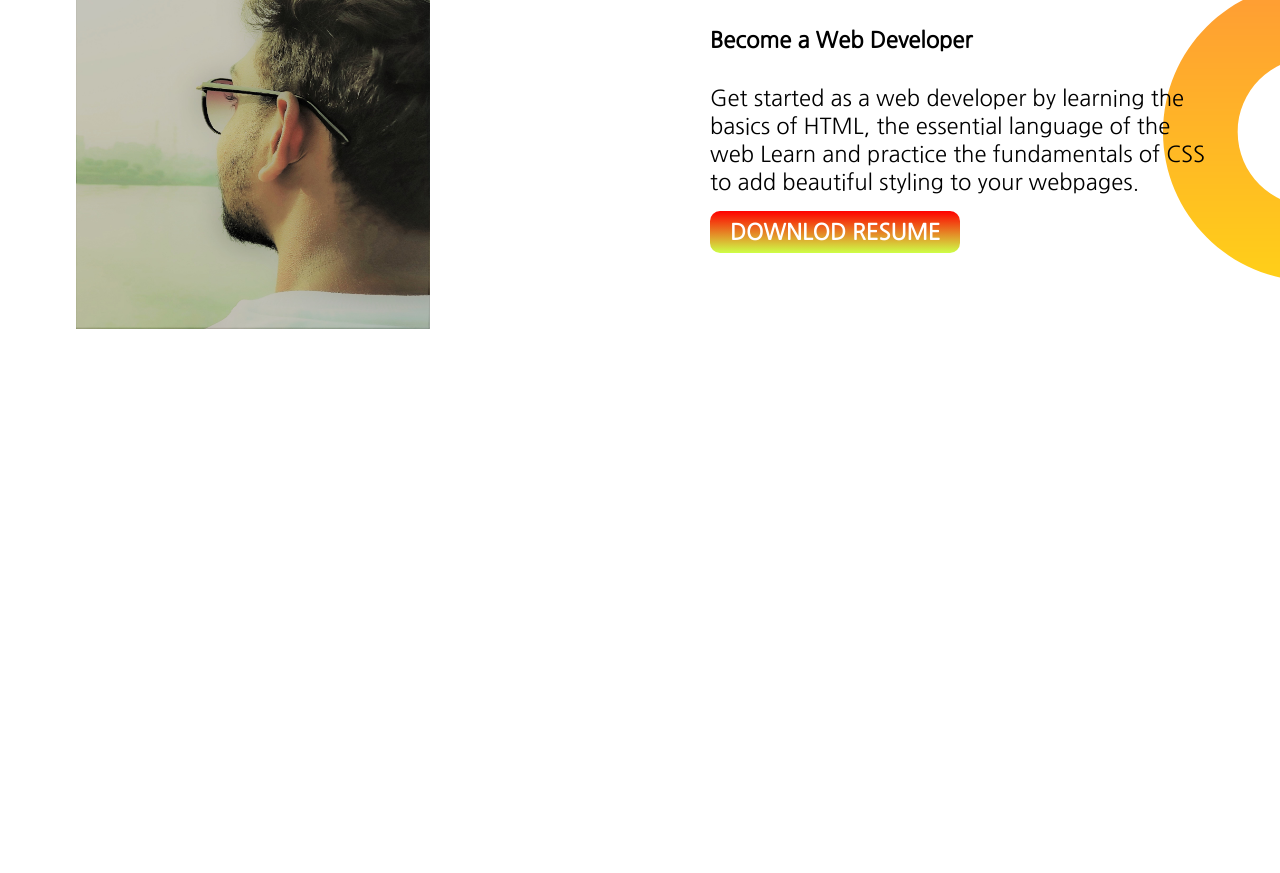
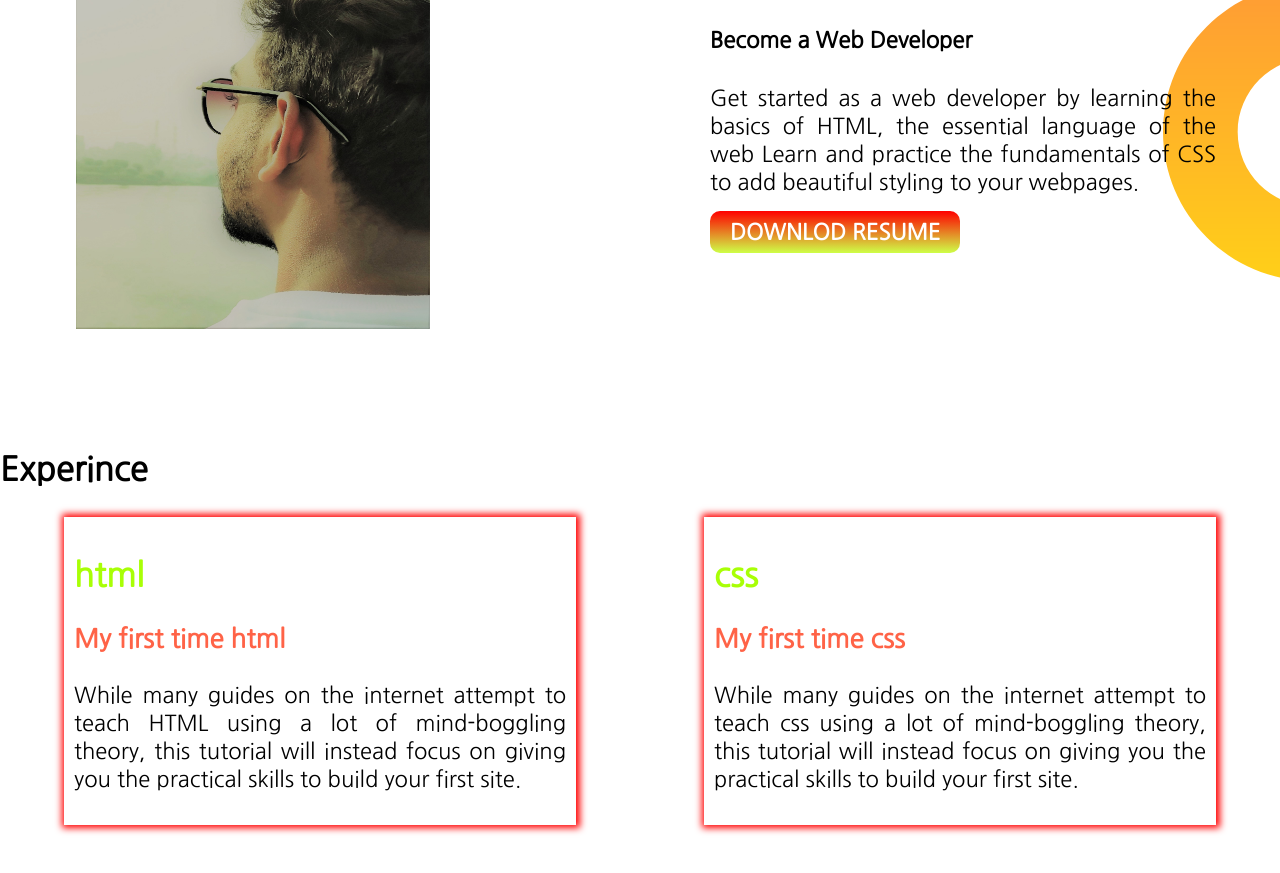
Before and after one commit to zunaidzn/webdevlop-1, a plain HTML site: page index.html in a window 1280 px wide. Shown: the part 725-1598 px from the top of the page. Before the commit the page ends 1174 px from the top, so only its background shows below. Drawn offline with Linux system fonts and the light colour scheme; a web font is replaced by a local one.

Commit message:
boderadded

```diff
--- a/index.html
+++ b/index.html
@@ -8,19 +8,19 @@
     <link rel="stylesheet" href="style.css" />
   </head>
   <body>
-    <section class="mm">
+    <section class="mm s-flex">
       <div class="halfw">
         <h1>Welcome To</h1>
         <h1><span class="zcolor">Zunaid Hasan </span>World</h1>
         <h3>I am a New Web Developer !</h3>
-        <p>
+        <p class="hhh">
           My name is ZUNAID HASAN. I am 22. I live in Bangladesh and its a very
           beautiful country. I am a student .I like to ride a bike and I also
           like to travel around my country.I like to play games and free fire my
           most favorite game.
         </p>
         <a
-          class="link-b"
+          class="lin"
           target="_blank"
           href="https://www.linkedin.com/in/zunaid-hasan-ab4480216/"
           >Hire Me</a
@@ -28,7 +28,7 @@
       </div>
       <div class="halfw"><img src="images/wev1.png" alt="" /></div>
     </section>
-    <section class="drembig">
+    <section class="drembig s-flex">
       <
       <div class="halfw">
         <img src="images/1.jpg" width="300px" height="400px" alt="" />
@@ -36,12 +36,35 @@
       <div class="halfw">
         <h1 class="color">Drem Big</h1>
         <h4>Become a Web Developer</h4>
-        <p>
+        <p class="hhh">
           Get started as a web developer by learning the basics of HTML, the
           essential language of the web Learn and practice the fundamentals of
           CSS to add beautiful styling to your webpages.
         </p>
-        <a class="link-b" target="_blank" href="#">Downlod Resume</a>
+        <a class="lin" target="_blank" href="#">Downlod Resume</a>
+      </div>
+    </section>
+    <section class="section3">
+      <h1>Experince</h1>
+      <div class="s-flex">
+        <div class="bord">
+          <h1 class="linear">html</h1>
+          <h3 class="my-first">My first time html</h3>
+          <p class="hhh">
+            While many guides on the internet attempt to teach HTML using a lot
+            of mind-boggling theory, this tutorial will instead focus on giving
+            you the practical skills to build your first site.
+          </p>
+        </div>
+        <div class="bord">
+          <h1 class="linear">css</h1>
+          <h3 class="my-first">My first time css</h3>
+          <p class="hhh">
+            While many guides on the internet attempt to teach css using a lot
+            of mind-boggling theory, this tutorial will instead focus on giving
+            you the practical skills to build your first site.
+          </p>
+        </div>
       </div>
     </section>
   </body>
--- a/style.css
+++ b/style.css
@@ -9,7 +9,7 @@ body {
 .zcolor {
   color: darkorchid;
 }
-section {
+.s-flex {
   display: flex;
   margin-bottom: 50px;
 }
@@ -20,7 +20,7 @@ section {
 .halfw img {
   width: 70%;
 }
-.link-b {
+.lin {
   text-decoration: none;
   background-image: linear-gradient(red, rgb(206, 255, 71));
   font-weight: 700;
@@ -41,3 +41,19 @@ section {
   background-repeat: no-repeat;
   background-position: right;
 }
+.hhh {
+  text-align: justify;
+}
+.linear {
+  color: rgb(168, 255, 6);
+}
+.my-first {
+  color: tomato;
+}
+.bord {
+  width: 50%;
+  margin-left: 5%;
+  margin-right: 5%;
+  box-shadow: 1px 0px 7px 3px red;
+  padding: 10px;
+}
```
